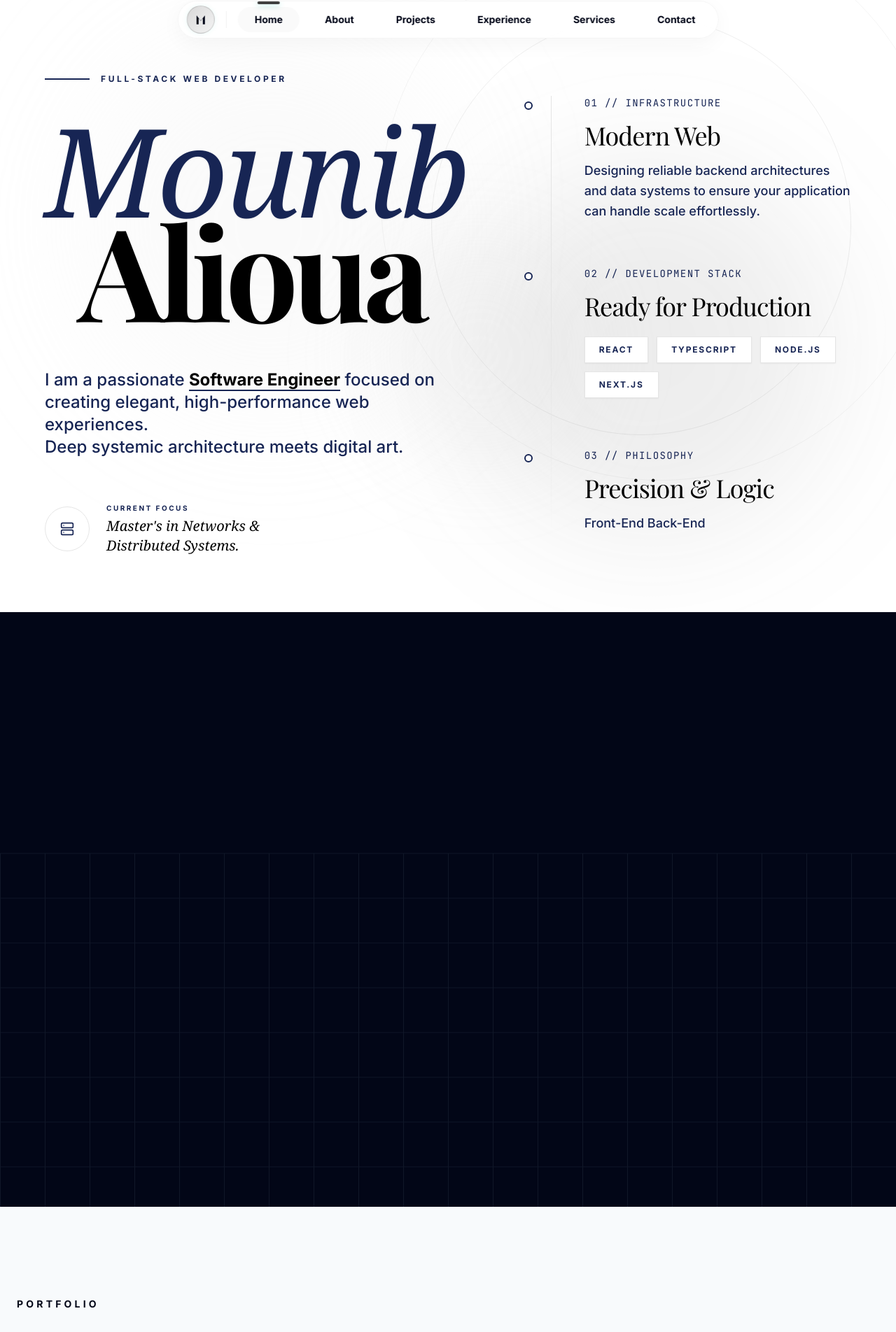
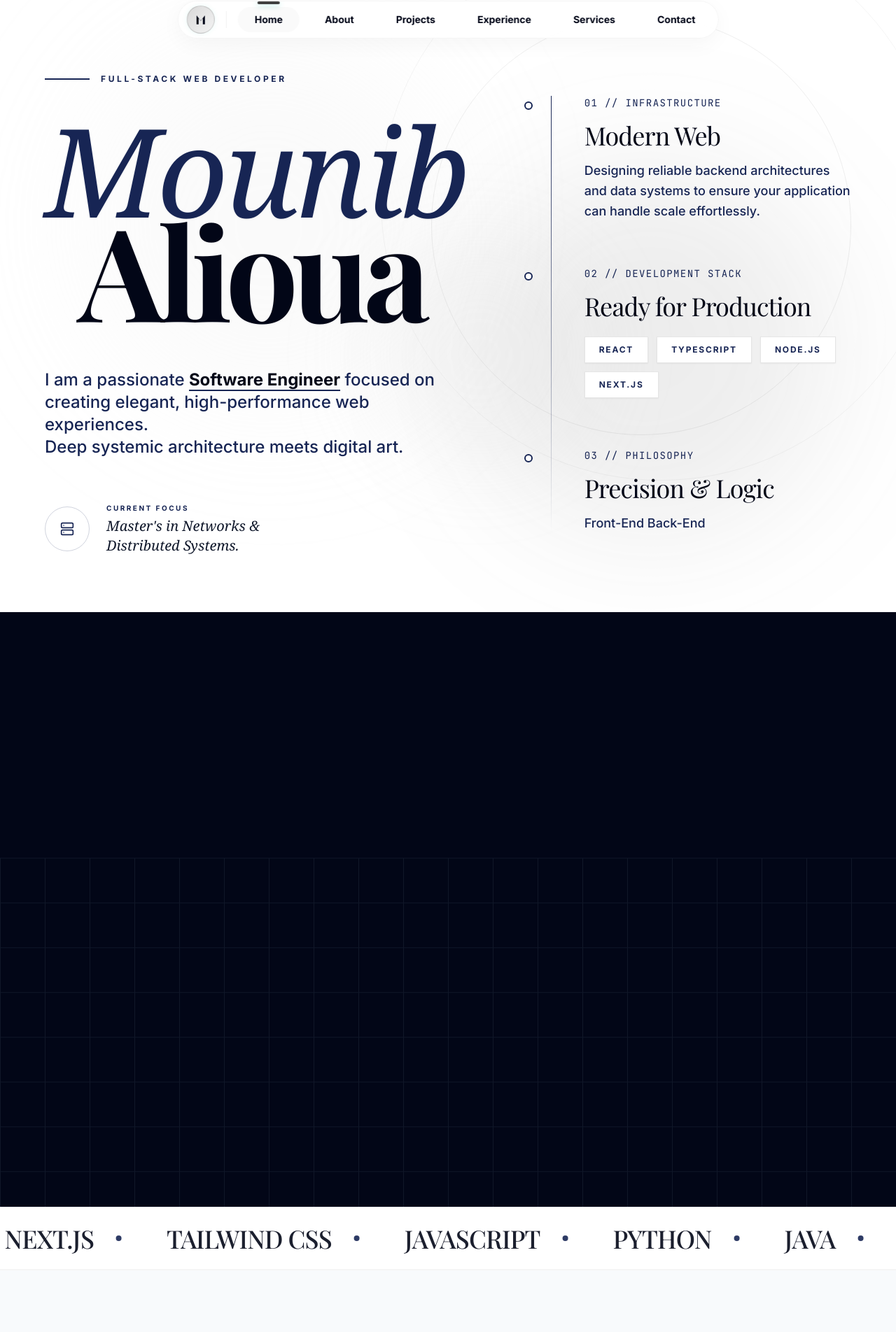
Before and after one commit to Mounibalioua18/Portfolio-, a React (Vite) app: page / in a window 1280 px wide. Shown: the part 23-1927 px from the top of the page at 70% size. Built offline with nearby package versions, Linux system fonts and the light colour scheme; a web font is replaced by a local one.

Commit message:
feat: Add Insights and TechTicker sections
Introduces new components for displaying articles and a dynamic technology ticker. These enhance the portfolio's presentation of written content and technical skills. Also refactors text colors in Hero and ProjectCard for consistency.

```diff
--- a/App.tsx
+++ b/App.tsx
@@ -29,6 +29,8 @@ import ContactForm from './components/ContactForm';
 import Expertise from './components/Expertise';
 import Topology from './components/Topology';
 import { LoadingScreen } from './components/LoadingScreen';
+import Insights from './components/Insights';
+import TechTicker from './components/TechTicker';
 import { SKILLS, CONTENT, SOCIALS } from './constants';
 
 gsap.registerPlugin(ScrollTrigger);
@@ -175,13 +177,14 @@ const App: React.FC = () => {
         <div className="w-full h-px border-b border-brand-100" />
 
                 <Expertise />
+        <TechTicker />
 
         <section id="projects" className="relative py-32 overflow-visible bg-slate-50 z-10 border-t border-brand-100">
           <div className="max-w-7xl mx-auto px-6 relative z-20">
             <div className="flex flex-col md:flex-row md:items-end justify-between mb-20 gap-8">
               <div className="max-w-xl">
                 <h2 className="text-sm font-bold tracking-[0.3em] uppercase text-slate-950 mb-6">{content.projects.badge}</h2>
-                <h3 className="font-display text-5xl md:text-6xl text-brand-900 tracking-tight">
+                <h3 className="font-display text-5xl md:text-6xl text-slate-900 tracking-tight">
                   {content.projects.title} <span className="text-slate-950 italic">{content.projects.titleHighlight}</span>
                 </h3>
               </div>
@@ -203,13 +206,15 @@ const App: React.FC = () => {
           </div>
         </section>
 
+        <Insights />
+
         <Testimonials content={content.testimonials} />
 
         <section id="experience" className="py-32 bg-white">
           <div className="max-w-4xl mx-auto px-6 md:px-12 lg:px-8">
             <div className="max-w-3xl mb-20 text-center md:text-left">
               <h2 className="text-sm font-bold tracking-[0.3em] uppercase text-slate-950 mb-6">{content.experience.badge}</h2>
-              <h3 className="font-display text-4xl md:text-5xl lg:text-6xl text-brand-900 tracking-tight">
+              <h3 className="font-display text-4xl md:text-5xl lg:text-6xl text-slate-900 tracking-tight">
                 {content.experience.title} <span className="text-slate-950 italic">{content.experience.titleHighlight}</span>
               </h3>
             </div>
@@ -223,7 +228,7 @@ const App: React.FC = () => {
           <div className="max-w-3xl mx-auto px-4 md:px-6 relative z-10">
             <div className="text-center max-w-2xl mx-auto mb-16">
               <h2 className="text-sm font-bold tracking-[0.3em] uppercase text-slate-950 mb-6">{content.services.badge}</h2>
-              <h3 className="font-display text-4xl text-brand-900 mb-6 tracking-tight">
+              <h3 className="font-display text-4xl text-slate-900 mb-6 tracking-tight">
                 {content.services.title} <span className="text-slate-950 italic">{content.services.titleHighlight}</span>
               </h3>
               <p className="text-slate-950 font-medium md:text-lg leading-relaxed">
@@ -244,7 +249,7 @@ const App: React.FC = () => {
                       <div className="w-12 h-12 rounded-full bg-white shadow-sm border border-brand-100 flex items-center justify-center group-hover:scale-110 transition-transform shrink-0">
                         <Icon className="text-slate-950" size={24} />
                       </div>
-                      <h4 className="text-xl md:text-2xl lg:text-3xl font-display text-brand-800/50 group-hover:text-brand-900 transition-colors">{service.title}</h4>
+                      <h4 className="text-xl md:text-2xl lg:text-3xl font-display text-slate-400 group-hover:text-slate-900 transition-colors">{service.title}</h4>
                     </div>
                     <p className="text-slate-950 font-medium text-sm md:text-base leading-relaxed md:w-1/2">{service.description}</p>
                   </div>
@@ -277,7 +282,7 @@ const App: React.FC = () => {
           <div className="max-w-2xl mx-auto">
             <div className="bg-white rounded-[2rem] md:rounded-[2.5rem] p-6 sm:p-10 md:p-14 text-center relative overflow-hidden border border-brand-100 shadow-[0_8px_30px_rgb(0,0,0,0.04)]">
               <div className="contact-animate relative z-10">
-                <h3 className="font-display text-3xl sm:text-4xl md:text-5xl mb-4 md:mb-6 tracking-tight leading-tight text-brand-900">
+                <h3 className="font-display text-3xl sm:text-4xl md:text-5xl mb-4 md:mb-6 tracking-tight leading-tight text-slate-900">
                   {content.contact.title} <br /> <span className="text-slate-950 italic">{content.contact.titleHighlight}</span>
                 </h3>
                 <p className="text-slate-950 font-medium text-sm sm:text-base md:text-lg mb-8 max-w-xl mx-auto leading-relaxed">
--- a/components/Hero.tsx
+++ b/components/Hero.tsx
@@ -74,7 +74,7 @@ export default function Hero({ content, isReady }: HeroProps & { isReady: boolea
   }, { scope: containerRef, dependencies: [isReady] });
 
   return (
-    <section id="home" className="relative w-full min-h-screen bg-white flex flex-col justify-center text-brand-900 selection:bg-slate-200/50 overflow-hidden" ref={containerRef}>
+    <section id="home" className="relative w-full min-h-screen bg-white flex flex-col justify-center text-slate-900 selection:bg-slate-200/50 overflow-hidden" ref={containerRef}>
 
       {/* Dramatic Cinematic Background Elements */}
       <div className="absolute top-[-10%] right-[-5%] w-[800px] h-[800px] rounded-full border-[1px] border-brand-200/40 opacity-50 pointer-events-none hero-deco scale-0"></div>
@@ -100,29 +100,29 @@ export default function Hero({ content, isReady }: HeroProps & { isReady: boolea
               <span className="hero-title-word font-serif italic text-[5.5rem] md:text-[8rem] lg:text-[10rem] xl:text-[11rem] tracking-tight text-blue-950 drop-shadow-sm self-start md:self-auto lg:self-start z-10">
                 Mounib
               </span>
-              <span className="hero-title-word font-display font-bold text-[5.5rem] md:text-[8rem] lg:text-[10rem] xl:text-[11.5rem] tracking-tighter text-brand-950 -mt-1 md:-mt-2 lg:-mt-3 drop-shadow-sm self-start md:self-auto lg:self-start lg:ml-12 md:mr-2 z-0">
+              <span className="hero-title-word font-display font-bold text-[5.5rem] md:text-[8rem] lg:text-[10rem] xl:text-[11.5rem] tracking-tighter text-slate-950 -mt-1 md:-mt-2 lg:-mt-3 drop-shadow-sm self-start md:self-auto lg:self-start lg:ml-12 md:mr-2 z-0">
                 Alioua
               </span>
             </h1>
 
             <div className="hero-title-word w-full max-w-xl mb-12 mt-4 md:mt-8">
               <p className="text-blue-950 font-medium text-xl md:text-2xl leading-relaxed">
-                I am a passionate <strong className="text-brand-950 font-bold border-b-2 border-blue-950">Software Engineer</strong> focused on creating elegant, high-performance web experiences.
+                I am a passionate <strong className="text-slate-950 font-bold border-b-2 border-blue-950">Software Engineer</strong> focused on creating elegant, high-performance web experiences.
                 <br className="hidden md:block" /> Deep systemic architecture meets digital art.
               </p>
             </div>
 
             {/* Minimalist Data Point */}
             <div className="hero-bento flex items-center gap-6 mt-4 group">
-               <div className="w-16 h-16 rounded-full border border-brand-200 flex items-center justify-center relative overflow-hidden shrink-0">
-                 <div className="absolute inset-0 bg-brand-50 scale-0 group-hover:scale-100 transition-transform duration-500 rounded-full"></div>
+               <div className="w-16 h-16 rounded-full border border-blue-950/20 flex items-center justify-center relative overflow-hidden shrink-0">
+                 <div className="absolute inset-0 bg-blue-950/5 scale-0 group-hover:scale-100 transition-transform duration-500 rounded-full"></div>
                  <Server size={20} className="text-blue-950 relative z-10 group-hover:rotate-12 transition-transform duration-500" />
                </div>
                <div>
                  <p className="text-[10px] font-bold text-blue-950 uppercase tracking-[0.25em] mb-1 group-hover:text-blue-950 transition-colors">
                    Current Focus
                  </p>
-                 <p className="text-brand-900 font-serif italic text-lg md:text-xl leading-snug max-w-[280px]">
+                 <p className="text-slate-900 font-serif italic text-lg md:text-xl leading-snug max-w-[280px]">
                    Master's in Networks & Distributed Systems.
                  </p>
                </div>
@@ -132,7 +132,7 @@ export default function Hero({ content, isReady }: HeroProps & { isReady: boolea
           {/* Right Side: Abstract Structural Information */}
           <div className="lg:col-span-5 relative h-full flex flex-col justify-center mt-16 lg:mt-0">
             {/* Dramatic vertical line separator on Desktop */}
-            <div className="hidden lg:block absolute left-[2rem] top-8 bottom-8 w-[1px] bg-gradient-to-b from-brand-200 via-brand-200 to-transparent hero-line origin-top transform scale-y-0"></div>
+            <div className="hidden lg:block absolute left-[2rem] top-8 bottom-8 w-[1px] bg-gradient-to-b from-blue-950 via-blue-900\/50 to-transparent hero-line origin-top transform scale-y-0"></div>
 
             <div className="space-y-16 lg:pl-20 relative">
 
@@ -140,7 +140,7 @@ export default function Hero({ content, isReady }: HeroProps & { isReady: boolea
                <div className="hero-bento relative group">
                  <div className="absolute -left-8 lg:-left-[5.35rem] top-2 w-3 h-3 bg-white border-2 border-blue-950 rounded-full hidden lg:block group-hover:scale-150 transition-transform duration-500"></div>
                  <span className="text-blue-950 font-mono text-sm tracking-widest block mb-4 group-hover:text-blue-950 transition-colors">01 // INFRASTRUCTURE</span>
-                 <h4 className="text-3xl md:text-4xl font-display font-light text-brand-950 tracking-tight mb-4 group-hover:-translate-y-1 transition-transform duration-500">
+                 <h4 className="text-3xl md:text-4xl font-display font-light text-slate-950 tracking-tight mb-4 group-hover:-translate-y-1 transition-transform duration-500">
                    {content.infra}
                  </h4>
                  <p className="text-blue-950 leading-relaxed font-medium text-lg">
@@ -152,7 +152,7 @@ export default function Hero({ content, isReady }: HeroProps & { isReady: boolea
                <div className="hero-bento relative group">
                  <div className="absolute -left-8 lg:-left-[5.35rem] top-2 w-3 h-3 bg-white border-2 border-blue-950 rounded-full hidden lg:block group-hover:bg-blue-950 transition-colors duration-500"></div>
                  <span className="text-blue-950 font-mono text-sm tracking-widest block mb-4 group-hover:text-blue-950 transition-colors">02 // DEVELOPMENT STACK</span>
-                 <h4 className="text-3xl md:text-4xl font-display font-light text-brand-950 tracking-tight mb-6 group-hover:-translate-y-1 transition-transform duration-500">
+                 <h4 className="text-3xl md:text-4xl font-display font-light text-slate-950 tracking-tight mb-6 group-hover:-translate-y-1 transition-transform duration-500">
                    {content.system}
                  </h4>
                  <div className="flex flex-wrap gap-3">
@@ -168,7 +168,7 @@ export default function Hero({ content, isReady }: HeroProps & { isReady: boolea
                <div className="hero-bento relative group pt-2">
                  <div className="absolute -left-8 lg:-left-[5.35rem] top-4 w-3 h-3 bg-white border-2 border-blue-950 rounded-full hidden lg:block group-hover:scale-150 transition-transform duration-500"></div>
                  <span className="text-blue-950 font-mono text-sm tracking-widest block mb-4 group-hover:text-blue-950 transition-colors">03 // PHILOSOPHY</span>
-                 <h4 className="text-3xl md:text-4xl font-display font-light text-brand-950 tracking-tight mb-4 group-hover:-translate-y-1 transition-transform duration-500">
+                 <h4 className="text-3xl md:text-4xl font-display font-light text-slate-950 tracking-tight mb-4 group-hover:-translate-y-1 transition-transform duration-500">
                    Precision & Logic
                  </h4>
                  <p className="text-blue-950 leading-relaxed font-medium text-lg">
--- /dev/null
+++ b/components/Insights.tsx
@@ -0,0 +1,115 @@
+import React, { useRef } from 'react';
+import { ArrowRight, BookOpen } from 'lucide-react';
+import { useGSAP } from '@gsap/react';
+import gsap from 'gsap';
+import { ScrollTrigger } from 'gsap/ScrollTrigger';
+
+gsap.registerPlugin(ScrollTrigger);
+
+const ARTICLES = [
+  {
+    title: "Understanding State Machines in Complex React Apps",
+    category: "Architecture",
+    date: "March 15, 2026",
+    readTime: "8 min read",
+    link: "#"
+  },
+  {
+    title: "Optimizing Web Performance: Measuring What Matters",
+    category: "Performance",
+    date: "February 28, 2026",
+    readTime: "6 min read",
+    link: "#"
+  },
+  {
+    title: "The Intersection of Networking and Front-End Dev",
+    category: "Systems",
+    date: "January 14, 2026",
+    readTime: "12 min read",
+    link: "#"
+  }
+];
+
+export default function Insights() {
+  const containerRef = useRef<HTMLDivElement>(null);
+
+  useGSAP(() => {
+    const cards = gsap.utils.toArray('.insight-card');
+    gsap.fromTo(cards,
+      { opacity: 0, y: 30 },
+      {
+        opacity: 1,
+        y: 0,
+        stagger: 0.15,
+        duration: 0.8,
+        ease: "power3.out",
+        scrollTrigger: {
+          trigger: containerRef.current,
+          start: "top 75%",
+          toggleActions: "play none none reverse"
+        }
+      }
+    );
+  }, { scope: containerRef });
+
+  return (
+    <section id="insights" className="py-32 bg-white relative" ref={containerRef}>
+      <div className="max-w-7xl mx-auto px-6">
+
+        <div className="flex flex-col md:flex-row md:items-end justify-between mb-20 gap-8">
+          <div className="max-w-xl">
+            <h2 className="text-sm font-bold tracking-[0.3em] uppercase text-slate-950 mb-6">Thoughts & Writing</h2>
+            <h3 className="font-display text-4xl md:text-5xl lg:text-6xl text-slate-900 tracking-tight">
+              Featured <span className="text-slate-950 italic">Insights</span>
+            </h3>
+          </div>
+          <a href="#" className="hidden md:inline-flex items-center gap-3 text-sm font-bold uppercase tracking-widest text-slate-950 hover:text-blue-950 transition-colors group">
+            <span>View All Articles</span>
+            <div className="w-8 h-8 rounded-full border border-slate-200 flex items-center justify-center group-hover:border-blue-950 transition-colors">
+              <ArrowRight size={14} className="group-hover:translate-x-0.5 transition-transform" />
+            </div>
+          </a>
+        </div>
+
+        <div className="grid grid-cols-1 md:grid-cols-2 lg:grid-cols-3 gap-8">
+          {ARTICLES.map((article, i) => (
+            <a
+              key={i}
+              href={article.link}
+              className="insight-card group block border border-slate-200 p-8 hover:border-blue-950 transition-colors bg-brand-50/30 hover:bg-white flex flex-col justify-between h-full min-h-[320px]"
+            >
+              <div>
+                <div className="flex items-center justify-between mb-8">
+                  <span className="text-[10px] font-bold uppercase tracking-widest text-blue-950 bg-blue-950/5 px-3 py-1 rounded-full">
+                    {article.category}
+                  </span>
+                  <BookOpen size={16} className="text-slate-400 group-hover:text-blue-950 transition-colors" />
+                </div>
+
+                <h4 className="font-display text-2xl md:text-3xl text-slate-900 font-medium tracking-tight mb-4 group-hover:text-blue-950 transition-colors leading-snug">
+                  {article.title}
+                </h4>
+              </div>
+
+              <div className="mt-8 flex items-center justify-between pt-6 border-t border-slate-100">
+                <span className="text-xs font-medium text-slate-500 uppercase tracking-wider">{article.date}</span>
+                <span className="text-xs font-medium text-slate-500">{article.readTime}</span>
+              </div>
+            </a>
+          ))}
+        </div>
+
+        {/* Mobile View All Button */}
+        <div className="mt-12 text-center md:hidden">
+          <a href="#" className="inline-flex items-center gap-3 text-sm font-bold uppercase tracking-widest text-slate-950 hover:text-blue-950 transition-colors group">
+            <span>View All Articles</span>
+            <div className="w-8 h-8 rounded-full border border-slate-200 flex items-center justify-center group-hover:border-blue-950 transition-colors">
+              <ArrowRight size={14} className="group-hover:translate-x-0.5 transition-transform" />
+            </div>
+          </a>
+        </div>
+
+      </div>
+    </section>
+  );
+}
--- a/components/ProjectCard.tsx
+++ b/components/ProjectCard.tsx
@@ -102,7 +102,7 @@ const ProjectCard: React.FC<ProjectCardProps> = ({ project, index, visitBtnText,
           ))}
         </div>
 
-        <h3 className="text-2xl font-display mb-3 text-brand-900 group-hover:text-slate-950 transition-colors duration-300 tracking-tight" style={{ transform: "translateZ(30px)" }}>
+        <h3 className="text-2xl font-display mb-3 text-slate-900 group-hover:text-slate-950 transition-colors duration-300 tracking-tight" style={{ transform: "translateZ(30px)" }}>
           {project.title}
         </h3>
 
--- /dev/null
+++ b/components/TechTicker.tsx
@@ -0,0 +1,51 @@
+import React, { useRef, useEffect } from 'react';
+import gsap from 'gsap';
+
+const TECHNOLOGIES = [
+  "React", "TypeScript", "Node.js", "Next.js", "Tailwind CSS",
+  "JavaScript","Python",  "Java","Kotlin",
+  "Vite", "GSAP", "Networks", "Distributed Systems"
+];
+
+export default function TechTicker() {
+  const tickerRef = useRef<HTMLDivElement>(null);
+
+  useEffect(() => {
+    if (!tickerRef.current) return;
+
+    // A simple infinite horizontal scroll
+    // The width is roughly the width of a single set of items
+    const ctx = gsap.context(() => {
+      gsap.to(".ticker-track", {
+        xPercent: -50, // Move left by 50% (since we duplicated the list)
+        repeat: -1,
+        duration: 30,
+        ease: "linear",
+      });
+    }, tickerRef);
+
+    return () => ctx.revert();
+  }, []);
+
+  // Double the list for seamless loop
+  const tickerItems = [...TECHNOLOGIES, ...TECHNOLOGIES];
+
+  return (
+    <section className="py-4 md:py-6 border-y border-brand-100 bg-white overflow-hidden" ref={tickerRef}>
+      <div className="ticker-track flex w-max items-center gap-8 md:gap-16 opacity-90 pl-8">
+        {tickerItems.map((tech, i) => (
+          <div
+            key={`${tech}-${i}`}
+            className="flex items-center gap-6 md:gap-8 min-w-max"
+          >
+            <span className="font-display text-xl md:text-3xl lg:text-4xl font-medium tracking-tight text-slate-950 pointer-events-none select-none uppercase">
+              {tech}
+            </span>
+            {/* Minimal decorator dot instead of an icon for high-end look */}
+            <div className="w-1.5 h-1.5 md:w-2 md:h-2 rounded-full bg-blue-950"></div>
+          </div>
+        ))}
+      </div>
+    </section>
+  );
+}
```
